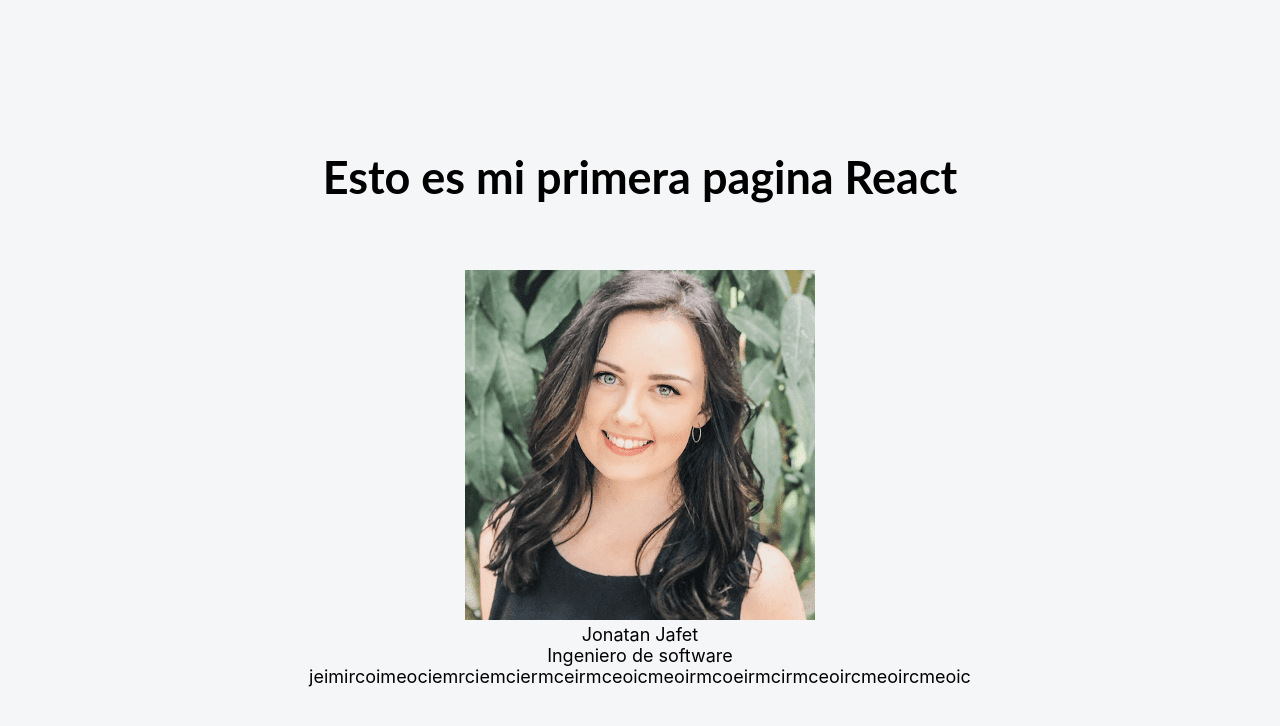
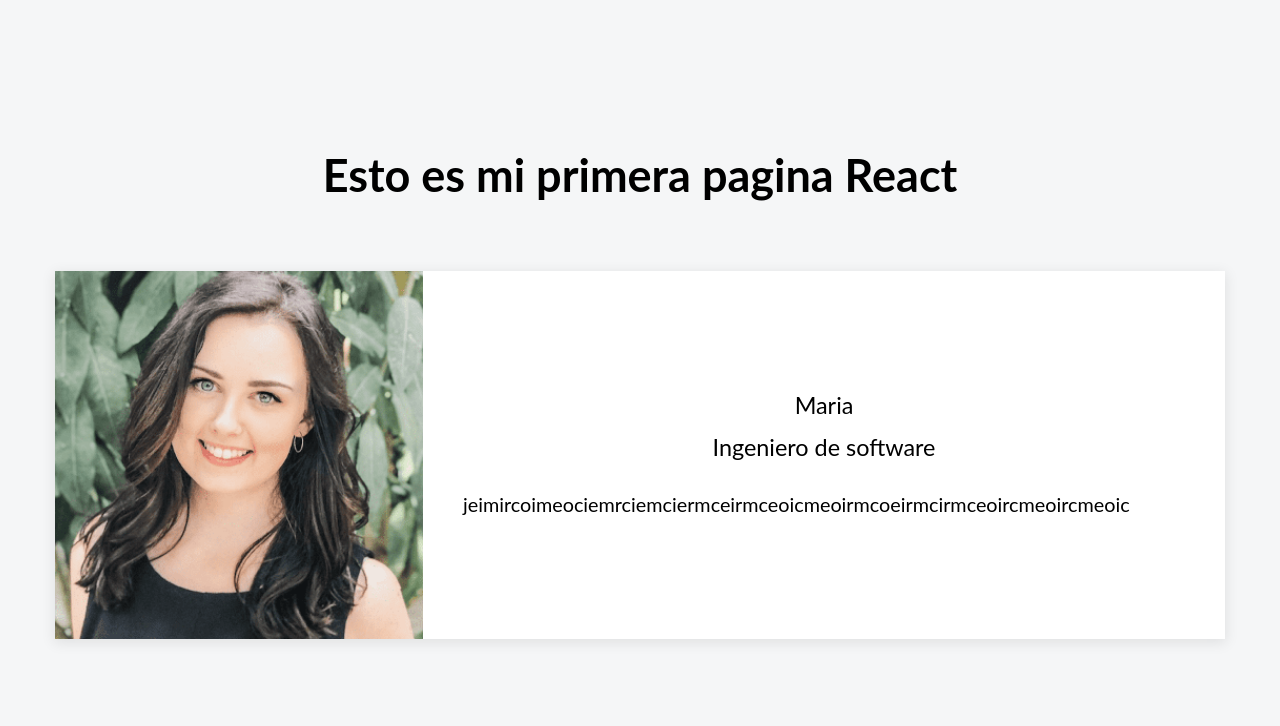
Before and after one commit to JonatanJSM/Aprendiendo-React, a React (Create React App) app: page / in a window 1280 px wide. Shown: the top 726 px of the page. Built offline with nearby package versions, Linux system fonts and the light colour scheme.

Commit message:
Terminando de agregar el css

```diff
--- a/src/componentes/Testimonios.js
+++ b/src/componentes/Testimonios.js
@@ -1,4 +1,5 @@
 import React from "react";
+import '../hojas-de-estilos/Testimonio.css'
 
 function Testimonio(){
     return(
@@ -7,7 +8,7 @@
             src={require("../imagenes/testimonio-emma.png")}
             alt = "Foto de Emma"/>
             <div className="contenedor-texto-testimonio">
-                <p className="nombre-testimonio">Jonatan Jafet</p>
+                <p className="nombre-testimonio">Maria</p>
                 <p className="cargo-testimonio">Ingeniero de software</p>
                 <p className="testo-tetimonio"> jeimircoimeociemrciemciermceirmceoicmeoirmcoeirmcirmceoircmeoircmeoic</p>
             </div>
--- a/src/hojas-de-estilos/Testimonio.css
+++ b/src/hojas-de-estilos/Testimonio.css
@@ -0,0 +1,40 @@
+.contenedor-testimonio{
+    width: 1170px;
+    height: 368px;
+    margin: 10px 10px 50px;
+    display: flex;
+    align-items: center;
+    justify-content: center;
+    background-color: #fff;
+    box-shadow: 0 3px 13px 1px rgb(0 0 0 / 9%);
+}
+
+.imagen-testimonio{
+    height: 100%;
+    width: auto;
+}
+
+.contenedor-texto-testimonio{
+    width:100%;
+    font-size: 18px;
+    text-align: center;
+    padding: 40px;
+    font-family: Lato, sans-serif;
+    font-weight: 400;
+    line-height: 1.5rem;
+}
+
+.nombre-testimonio{
+    font-size: 1.3rem;
+}
+
+.cargo-testimonio{
+    font-size: 1.3rem;
+    margin-top: 15px;
+    padding-bottom: 30px;
+}
+
+.testo-tetimonio{
+    font-size: 1.1rem;
+    text-align: justify;
+}
```
